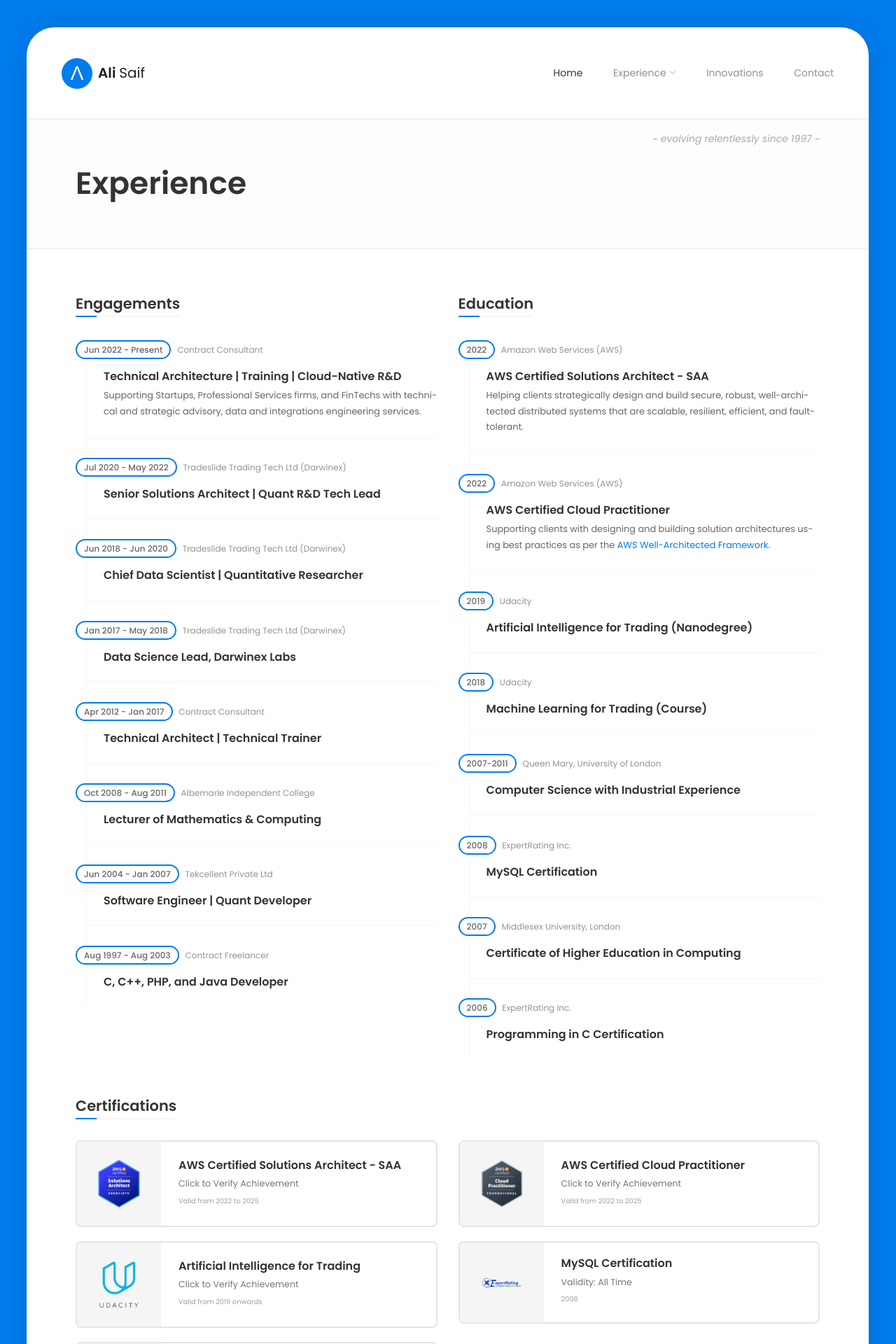
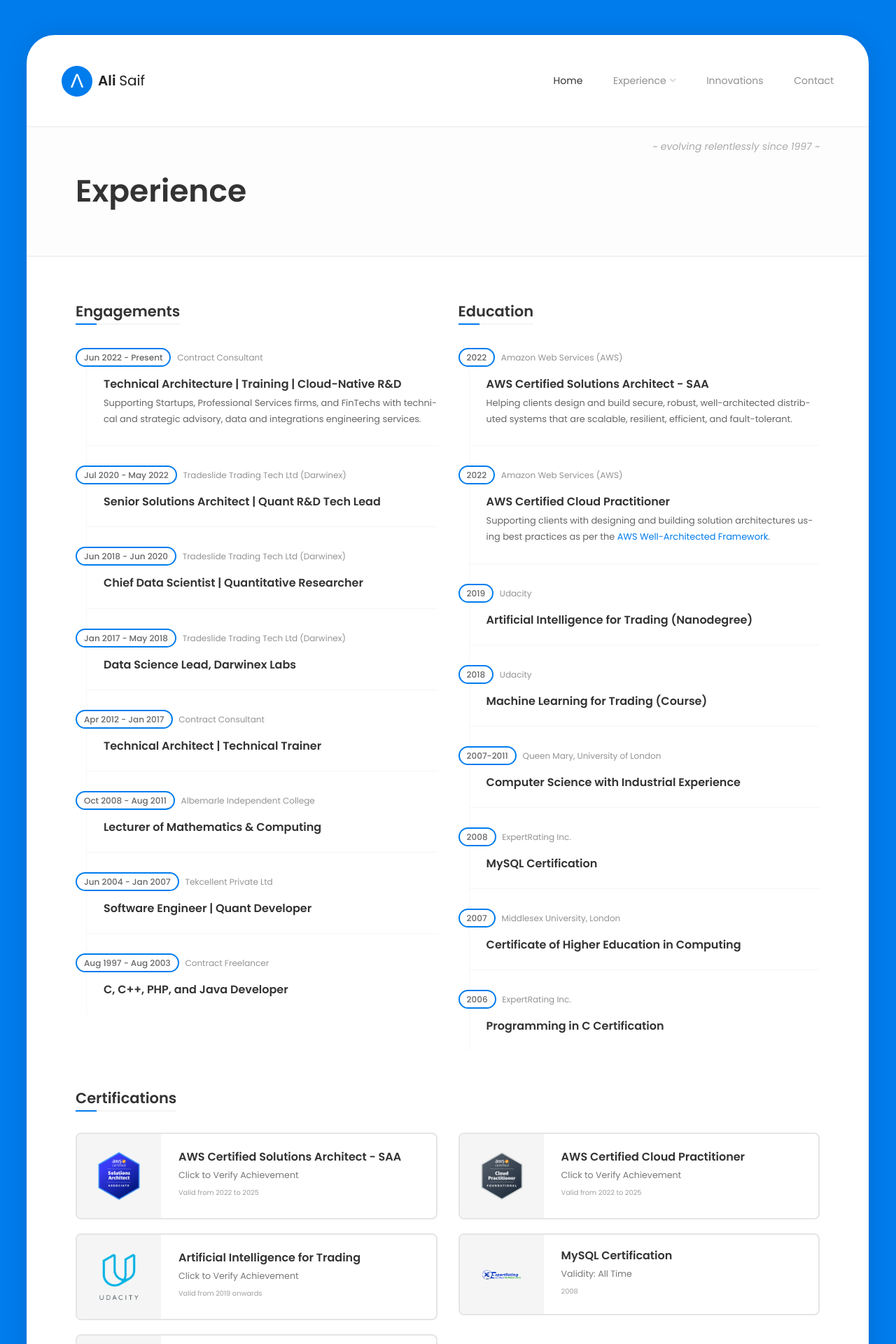
Before and after one commit to integracore2/integracore2.github.io, a Jekyll site: the page built from experience.md, in a window 1280 px wide. Shown: the top 1920 px of the page at 70% size. Built offline with Jekyll 4.4.1, drawn with Linux system fonts in a browser that asks for light colours; comment, search, counter and statistics services are not loaded.

Commit message:
updated education yaml

```diff
--- a/_data/pageconfig/experience/education.yml
+++ b/_data/pageconfig/experience/education.yml
@@ -3,7 +3,7 @@
     timeline: 2022
     company: Amazon Web Services (AWS)
     role: AWS Certified Solutions Architect - SAA
-    description: Helping clients strategically design and build secure, robust, well-architected distributed systems that are scalable, resilient, efficient, and fault-tolerant.
+    description: Helping clients design and build secure, robust, well-architected distributed systems that are scalable, resilient, efficient, and fault-tolerant.
 
   -
     timeline: 2022
```
